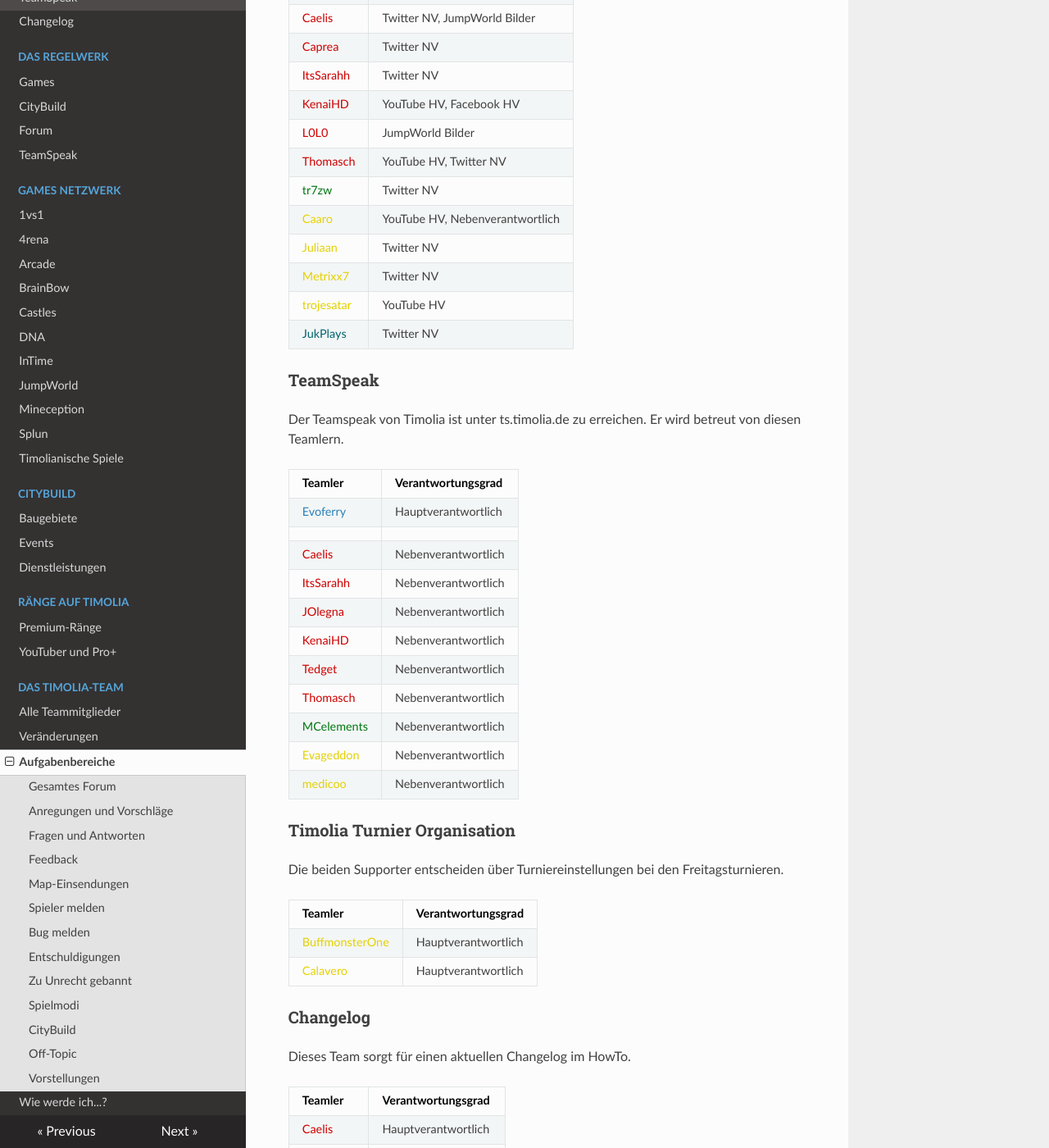
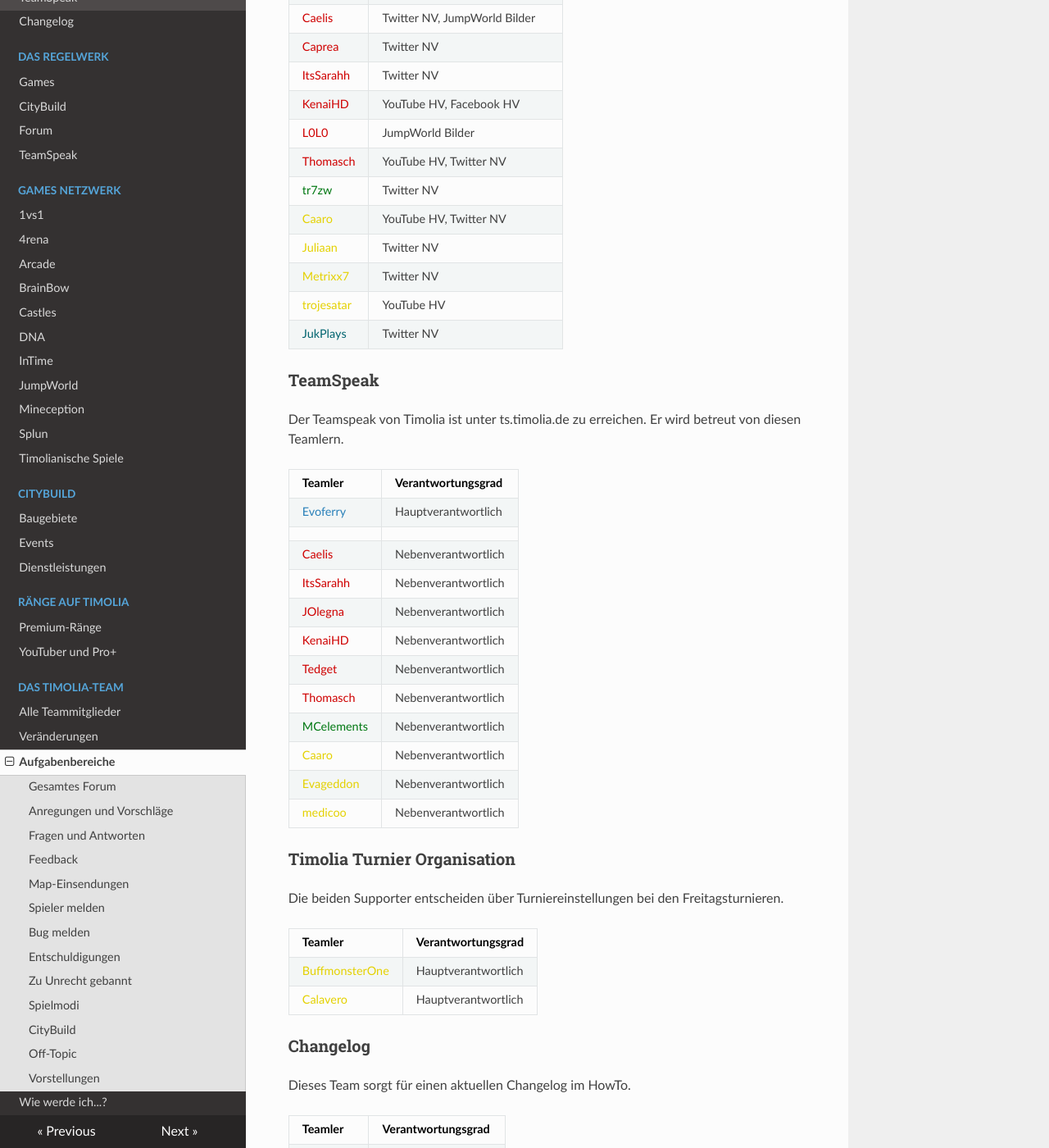
Before and after one commit to TimoliaDE/HowTo, an MkDocs documentation site: the page built from docs/team/responsibilities.md, in a window 1280 px wide and 1400 px high, scrolled down 4854 px. Shown: the whole window at 82% size. Built offline with MkDocs 1.6.1, drawn with Linux system fonts in a browser that asks for light colours; nearby versions of some CDN libraries; old or Windows-style settings are respelled for this version of MkDocs; some of the changed text lies outside the part shown.

Commit message:
Caaro hat Extrawünsche

```diff
--- a/docs/team/responsibilities.md
+++ b/docs/team/responsibilities.md
@@ -167,7 +167,7 @@ Für einen ständigen Support und Content auf Twitter und anderen sozialen Medie
 |<span style="color:#CF0101">L0L0</span> | JumpWorld Bilder |
 |<span style="color:#CF0101">Thomasch</span> | YouTube HV, Twitter NV |
 |<span style="color:#007812">tr7zw</span> | Twitter NV |
-|<span style="color:#E4D100">Caaro</span> | YouTube HV, Nebenverantwortlich |
+|<span style="color:#E4D100">Caaro</span> | YouTube HV, Twitter NV |
 |<span style="color:#E4D100">Juliaan</span> | Twitter NV |
 |<span style="color:#E4D100">Metrixx7</span> | Twitter NV |
 |<span style="color:#E4D100">trojesatar</span> | YouTube HV |
@@ -187,6 +187,7 @@ Der Teamspeak von Timolia ist unter ts.timolia.de zu erreichen. Er wird betreut
 |<span style="color:#CF0101">Tedget</span> | Nebenverantwortlich |
 |<span style="color:#CF0101">Thomasch</span> | Nebenverantwortlich |
 |<span style="color:#007812">MCelements</span> | Nebenverantwortlich |
+|<span style="color:#E4D100">Caaro</span> | Nebenverantwortlich |
 |<span style="color:#E4D100">Evageddon</span> | Nebenverantwortlich |
 |<span style="color:#E4D100">medicoo</span> | Nebenverantwortlich |
 
@@ -208,6 +209,7 @@ Dieses Team sorgt für einen aktuellen Changelog im HowTo.
 |<span style="color:#CF0101">Thomasch</span> | Hauptverantwortlich |
 | | |
 |<span style="color:#CF0101">Milam</span> | Nebenverantwortlich |
+|<span style="color:#E4D100">Caaro</span> | Nebenverantwortlich |
 |<span style="color:#E4D100">Juliaan</span> | Nebenverantwortlich |
 |<span style="color:#E4D100">Tnevel</span> | Nebenverantwortlich |
 |<span style="color:#E4D100">trojesatar</span> | Nebenverantwortlich |
```
